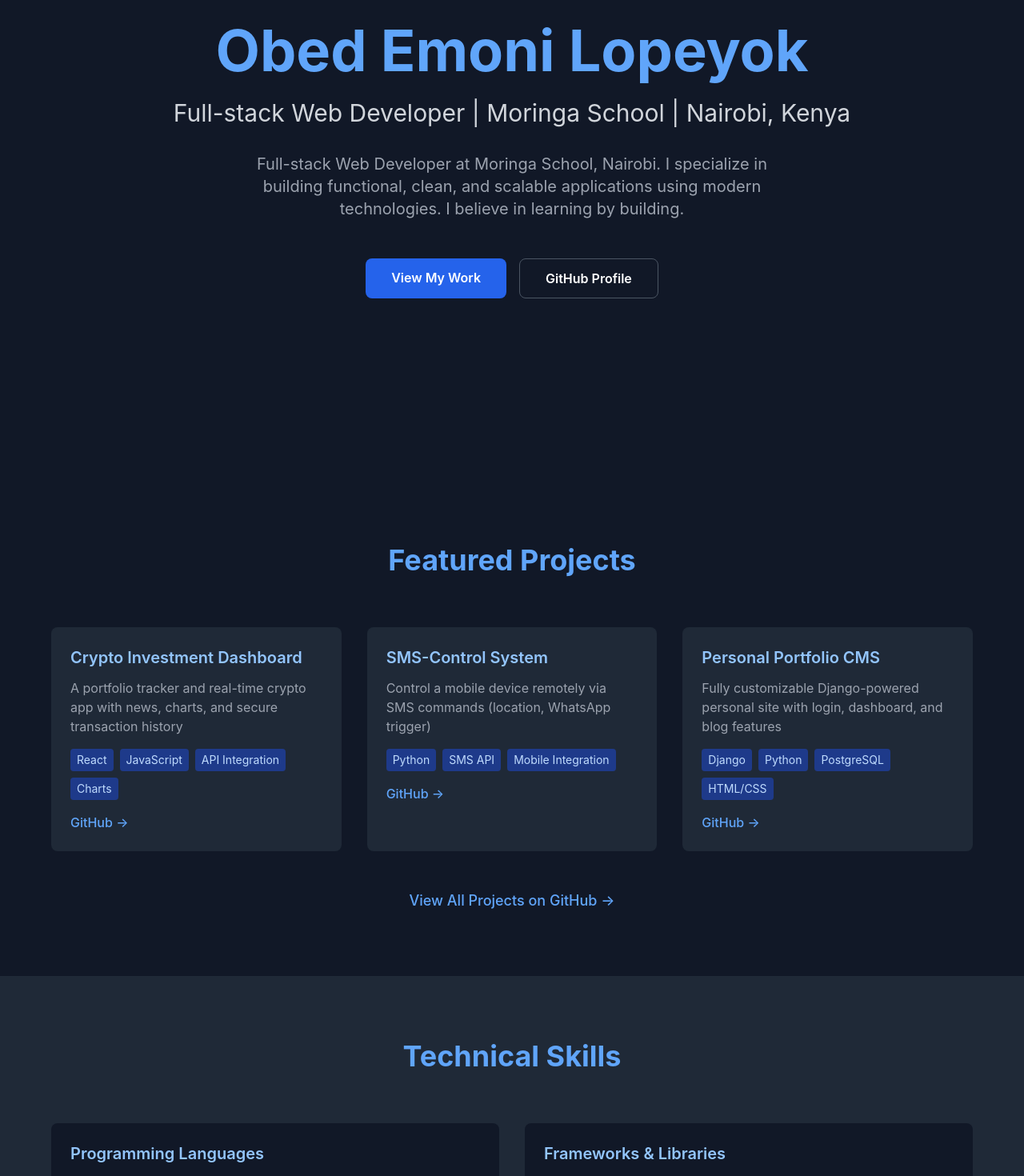
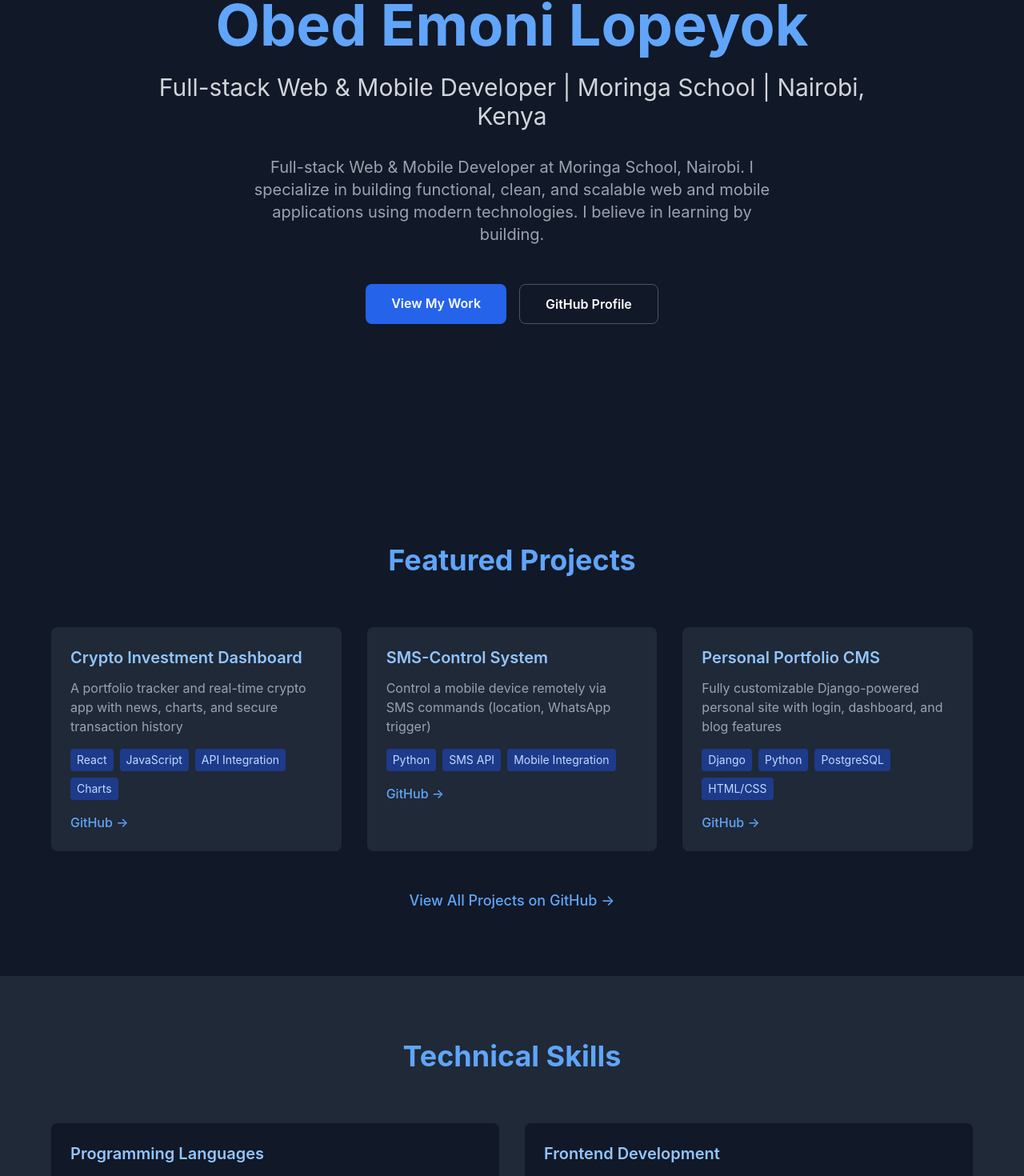
Before and after one commit to obapluto-ob/portfolio, a React (Vite) app: page / in a window 1280 px wide. Shown: the part 200-1670 px from the top of the page at 80% size. Built offline with nearby package versions, Linux system fonts and the light colour scheme.

Commit message:
Add mobile development skills - React Native, Flutter

```diff
--- a/src/components/Hero.tsx
+++ b/src/components/Hero.tsx
@@ -8,11 +8,11 @@ const Hero = () => {
           <span className="text-blue-400">Obed Emoni Lopeyok</span>
         </h1>
         <h2 className="text-2xl md:text-3xl text-gray-300 mb-8">
-          Full-stack Web Developer | Moringa School | Nairobi, Kenya
+          Full-stack Web & Mobile Developer | Moringa School | Nairobi, Kenya
         </h2>
         <p className="text-xl text-gray-400 mb-12 max-w-2xl mx-auto">
-          Full-stack Web Developer at Moringa School, Nairobi. I specialize in building functional,
-          clean, and scalable applications using modern technologies. I believe in learning by building.
+          Full-stack Web & Mobile Developer at Moringa School, Nairobi. I specialize in building functional,
+          clean, and scalable web and mobile applications using modern technologies. I believe in learning by building.
         </p>
         <div className="flex flex-col sm:flex-row gap-4 justify-center">
           <a
--- a/src/components/Skills.tsx
+++ b/src/components/Skills.tsx
@@ -4,11 +4,15 @@ const Skills = () => {
   const skillCategories = [
     {
       title: "Programming Languages",
-      skills: ["Python", "JavaScript", "HTML5", "CSS3"]
+      skills: ["Python", "JavaScript", "Dart", "TypeScript"]
     },
     {
-      title: "Frameworks & Libraries",
-      skills: ["React", "Django", "Node.js", "Express"]
+      title: "Frontend Development",
+      skills: ["React", "React Native", "Flutter", "HTML5", "CSS3"]
+    },
+    {
+      title: "Backend Development",
+      skills: ["Django", "Node.js", "Express", "Python"]
     },
     {
       title: "Databases",
```
